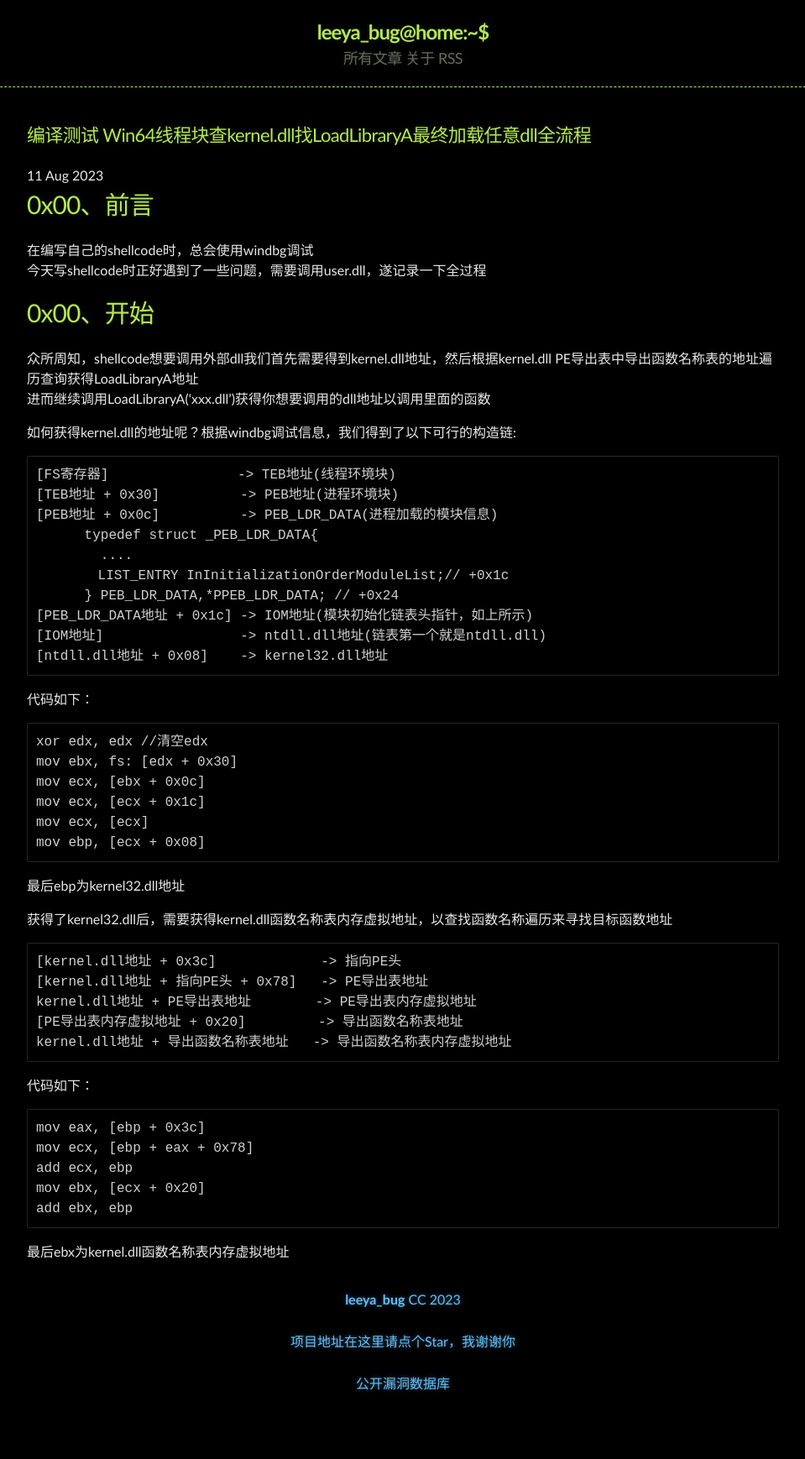
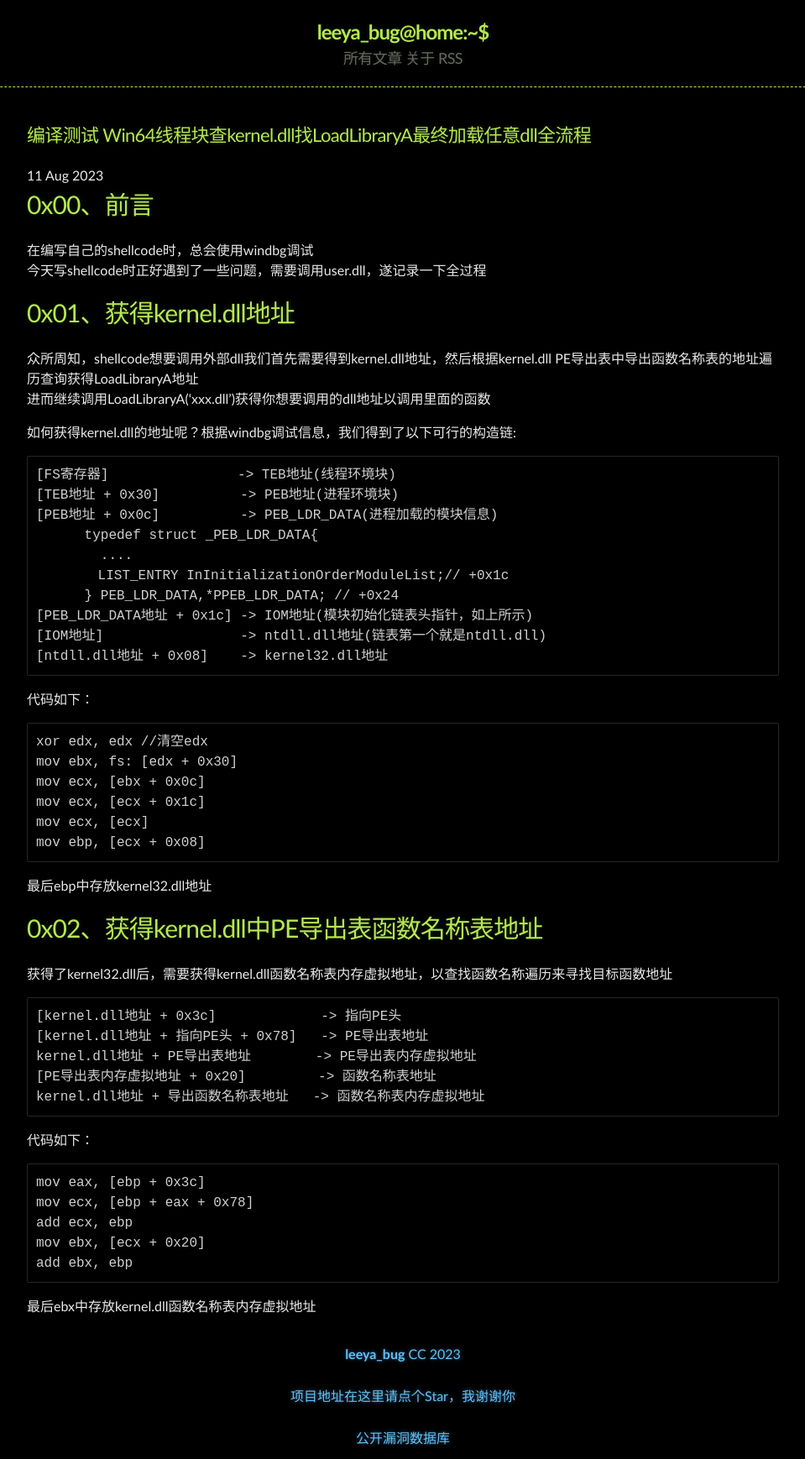
Before and after one commit to Leeyangee/leeyangee.github.io, a Jekyll site: the page built from _posts/2023-08-11-编译测试 TEB查kernel.dll找LoadLibraryA最终加载user.dll全流程.md, in a window 1280 px wide. Shown: the whole page at 84% size, without its empty margins (160-1119 px from the left). Built offline with Jekyll 4.4.1, drawn with Linux system fonts in a browser that asks for light colours; before the commit the page ends 1673 px from its top, so only the background shows below that.

Commit message:
Update 2023-08-11-编译测试 TEB查kernel.dll找LoadLibraryA最终加载user.dll全流程.md

````diff
--- a/_posts/2023-08-11-编译测试 TEB查kernel.dll找LoadLibraryA最终加载user.dll全流程.md
+++ b/_posts/2023-08-11-编译测试 TEB查kernel.dll找LoadLibraryA最终加载user.dll全流程.md
@@ -7,7 +7,7 @@ published: true
 在编写自己的shellcode时，总会使用windbg调试
 今天写shellcode时正好遇到了一些问题，需要调用user.dll，遂记录一下全过程
 
-# [](#header-1)0x00、开始
+# [](#header-1)0x01、获得kernel.dll地址
 
 众所周知，shellcode想要调用外部dll我们首先需要得到kernel.dll地址，然后根据kernel.dll PE导出表中导出函数名称表的地址遍历查询获得LoadLibraryA地址
 进而继续调用LoadLibraryA('xxx.dll')获得你想要调用的dll地址以调用里面的函数
@@ -34,15 +34,17 @@ mov ecx, [ecx + 0x1c]
 mov ecx, [ecx]
 mov ebp, [ecx + 0x08]
 ```
-最后ebp为kernel32.dll地址
+最后ebp中存放kernel32.dll地址
+
+# [](#header-1)0x02、获得kernel.dll中PE导出表函数名称表地址
 
 获得了kernel32.dll后，需要获得kernel.dll函数名称表内存虚拟地址，以查找函数名称遍历来寻找目标函数地址
 ```
 [kernel.dll地址 + 0x3c]             -> 指向PE头
 [kernel.dll地址 + 指向PE头 + 0x78]   -> PE导出表地址
 kernel.dll地址 + PE导出表地址        -> PE导出表内存虚拟地址
-[PE导出表内存虚拟地址 + 0x20]         -> 导出函数名称表地址
-kernel.dll地址 + 导出函数名称表地址   -> 导出函数名称表内存虚拟地址
+[PE导出表内存虚拟地址 + 0x20]         -> 函数名称表地址
+kernel.dll地址 + 导出函数名称表地址   -> 函数名称表内存虚拟地址
 ```
 代码如下：
 ```
@@ -52,4 +54,4 @@ add ecx, ebp
 mov ebx, [ecx + 0x20]
 add ebx, ebp
 ```
-最后ebx为kernel.dll函数名称表内存虚拟地址
+最后ebx中存放kernel.dll函数名称表内存虚拟地址
````
